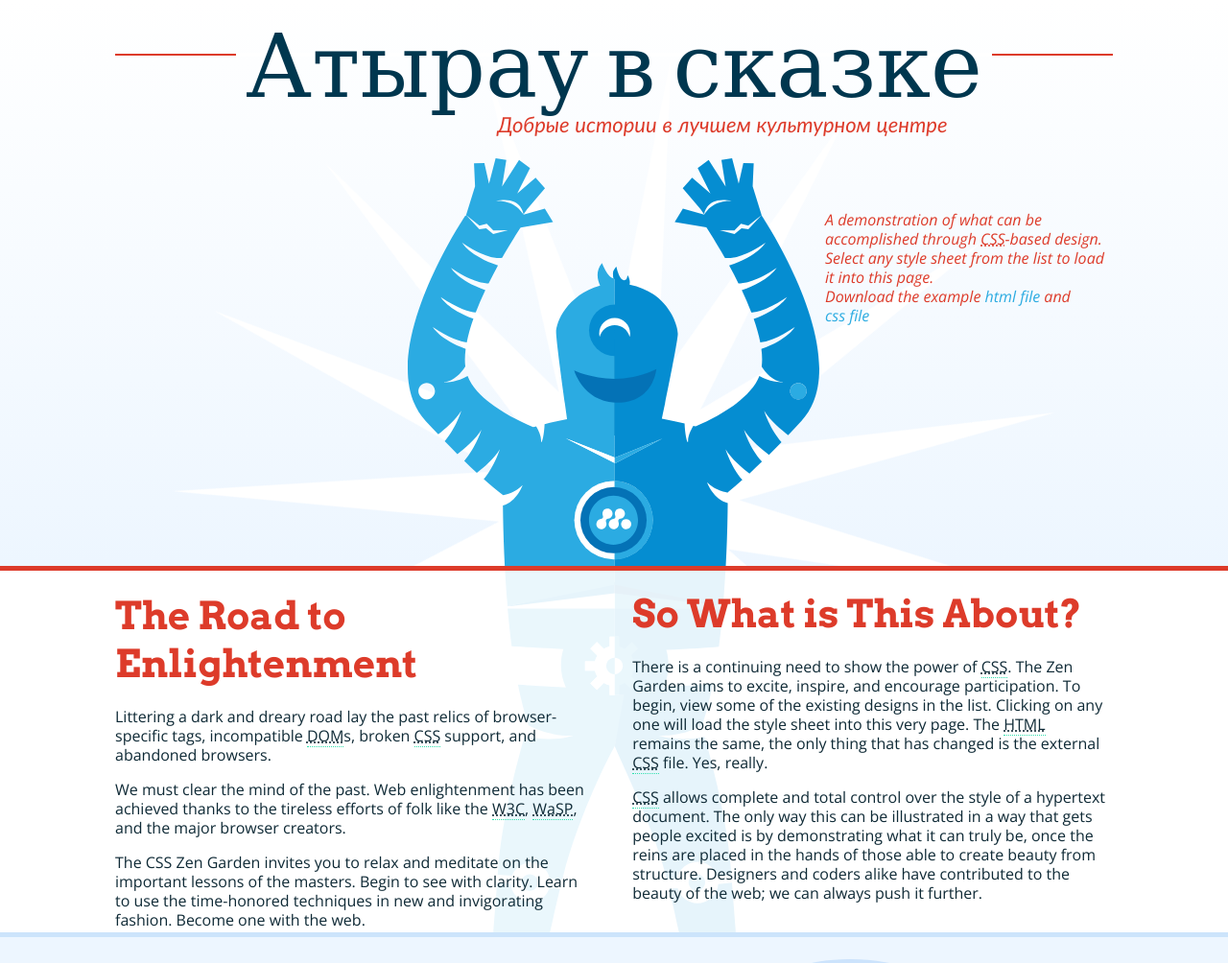
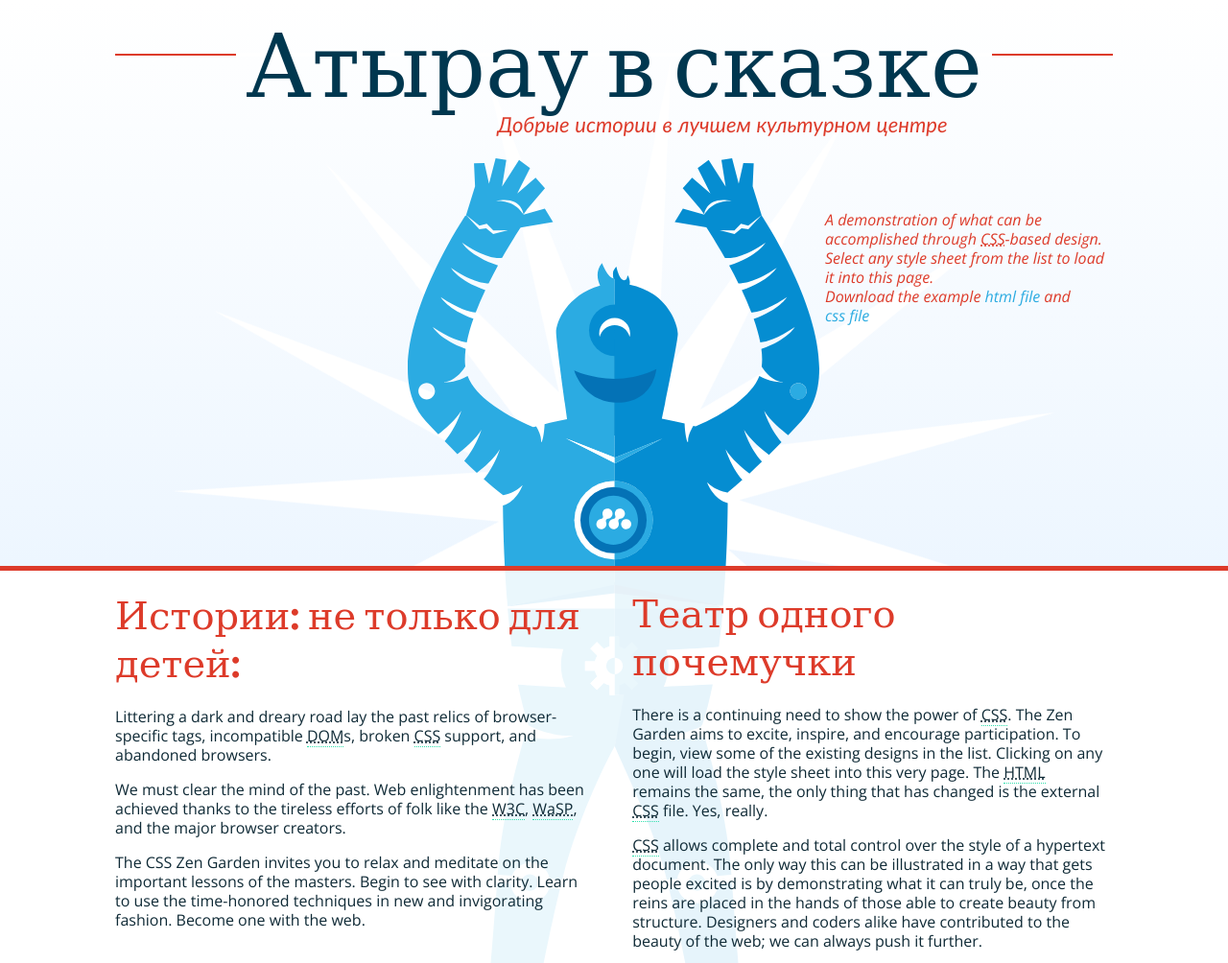
Before and after one commit to vpalichev/GitpagesTesting, a plain HTML site: page index.html in a window 1280 px wide. Shown: the top 1004 px of the page at 96% size. Drawn offline with nearby package versions, Linux system fonts and the light colour scheme; a web font is replaced by a local one.

Commit message:
Text edited (#001)

```diff
--- a/index.html
+++ b/index.html
@@ -2,7 +2,7 @@
 <!-- saved from url=(0032)http://www.csszengarden.com/215/ -->
 <html lang="en"><head><meta http-equiv="Content-Type" content="text/html; charset=UTF-8">
 
-	<title>CSS Zen Garden: The Beauty of CSS Design</title>
+	<title>Комната из сказочного мира</title>
 
 	<link rel="stylesheet" media="screen" href="./css/215.css">
 	<link rel="alternate" type="application/rss+xml" title="RSS" href="http://www.csszengarden.com/zengarden.xml">
@@ -63,7 +63,7 @@
 		</div>
 
 		<div class="preamble" id="zen-preamble" role="article">
-			<h3>The Road to Enlightenment</h3>
+			<h3>Истории: не только для детей: </h3>
 			<p>Littering a dark and dreary road lay the past relics of browser-specific tags, incompatible <abbr title="Document Object Model">DOM</abbr>s, broken <abbr title="Cascading Style Sheets">CSS</abbr> support, and abandoned browsers.</p>
 			<p>We must clear the mind of the past. Web enlightenment has been achieved thanks to the tireless efforts of folk like the <abbr title="World Wide Web Consortium">W3C</abbr>, <abbr title="Web Standards Project">WaSP</abbr>, and the major browser creators.</p>
 			<p>The CSS Zen Garden invites you to relax and meditate on the important lessons of the masters. Begin to see with clarity. Learn to use the time-honored techniques in new and invigorating fashion. Become one with the web.</p>
@@ -72,7 +72,7 @@
 
 	<div class="main supporting" id="zen-supporting" role="main">
 		<div class="explanation" id="zen-explanation" role="article">
-			<h3>So What is This About?</h3>
+			<h3>Театр одного почемучки</h3>
 			<p>There is a continuing need to show the power of <abbr title="Cascading Style Sheets">CSS</abbr>. The Zen Garden aims to excite, inspire, and encourage participation. To begin, view some of the existing designs in the list. Clicking on any one will load the style sheet into this very page. The <abbr title="HyperText Markup Language">HTML</abbr> remains the same, the only thing that has changed is the external <abbr title="Cascading Style Sheets">CSS</abbr> file. Yes, really.</p>
 			<p><abbr title="Cascading Style Sheets">CSS</abbr> allows complete and total control over the style of a hypertext document. The only way this can be illustrated in a way that gets people excited is by demonstrating what it can truly be, once the reins are placed in the hands of those able to create beauty from structure. Designers and coders alike have contributed to the beauty of the web; we can always push it further.</p>
 		</div>
```
